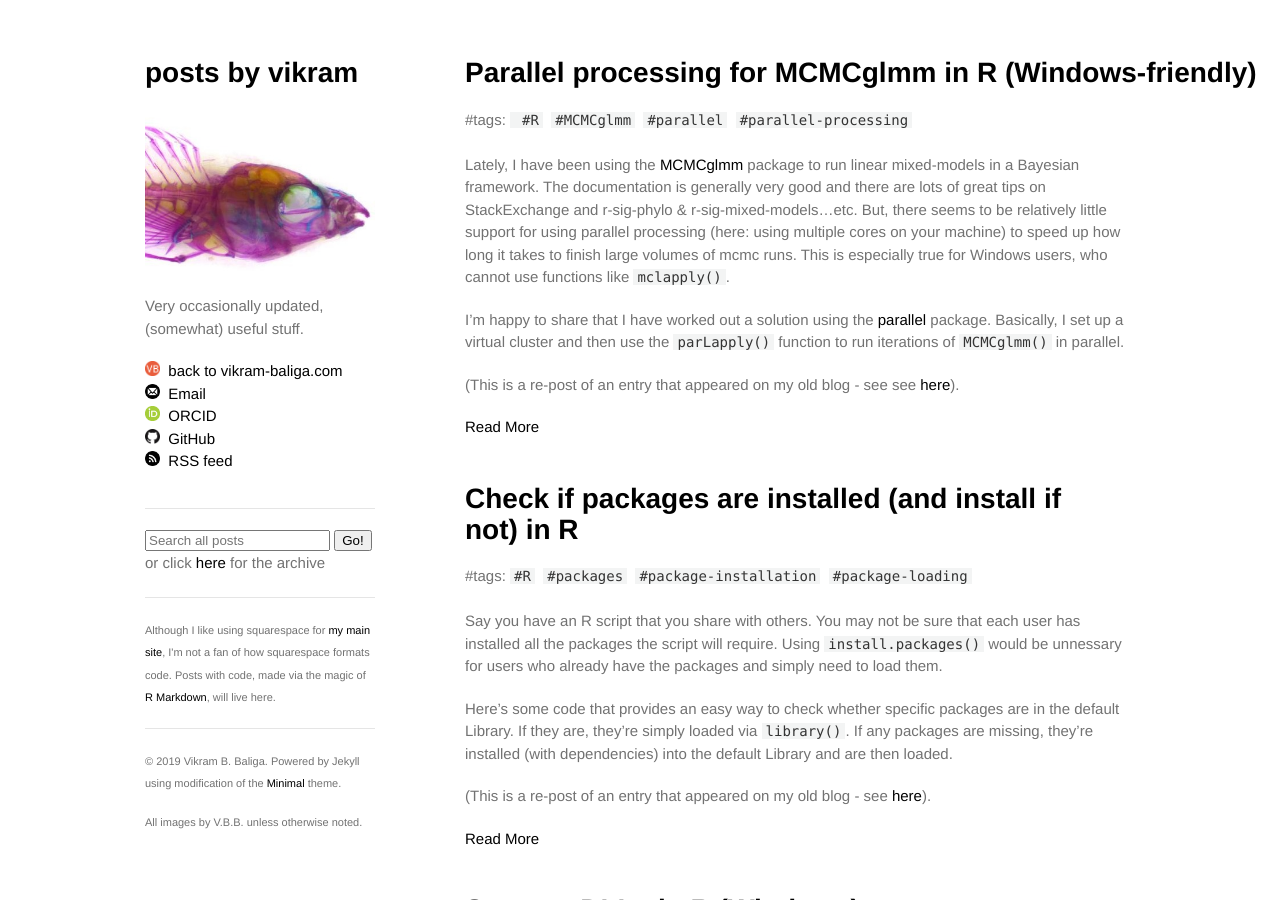
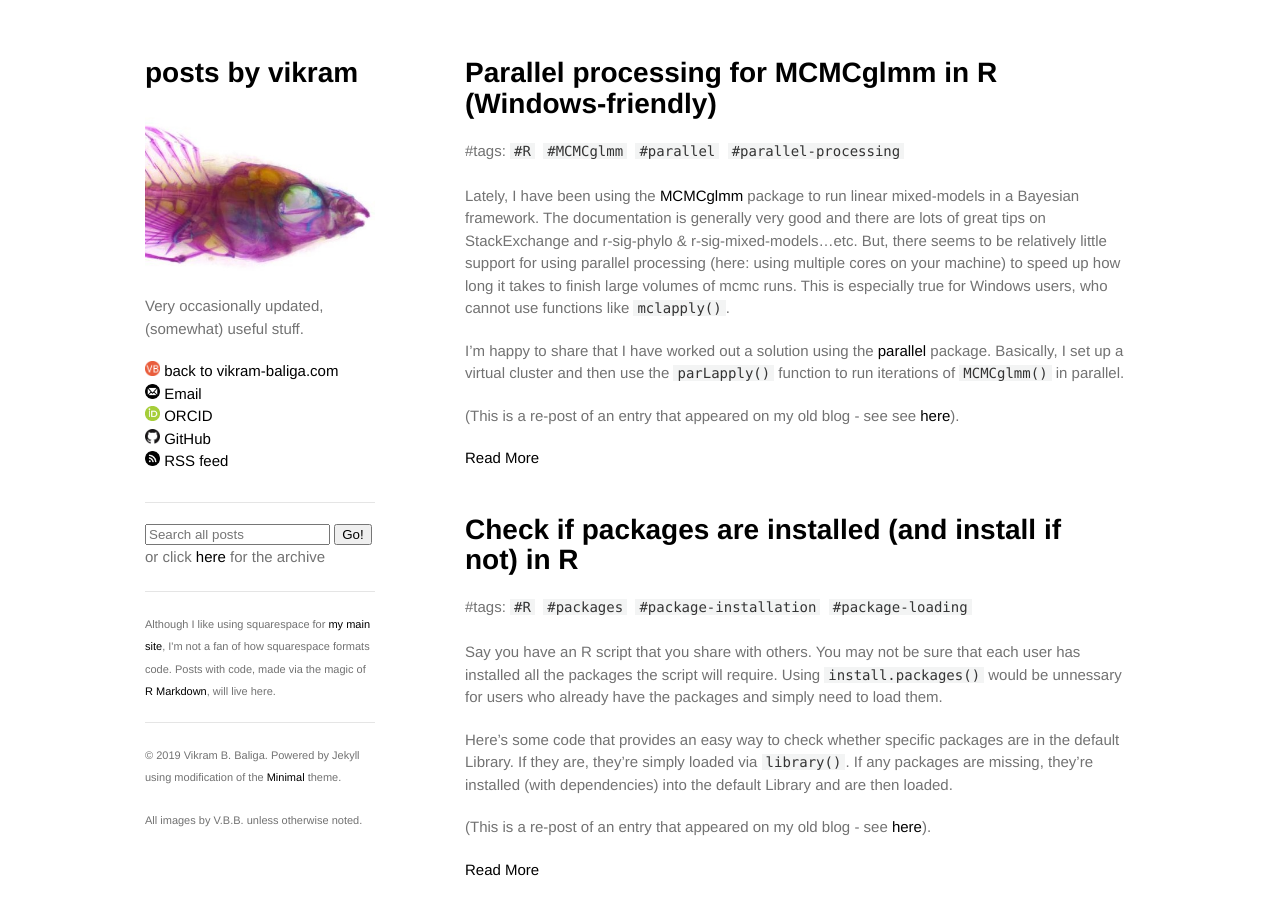
Before and after one commit to vbaliga/vbaliga.github.io, a Jekyll site: the page built from index.html, in a window 1280 px wide and 900 px high. Built offline with Jekyll 4.4.1, drawn with Linux system fonts in a browser that asks for light colours; a script that is not in the unit is left out.

Commit message:
Update default.html

```diff
--- a/_layouts/default.html
+++ b/_layouts/default.html
@@ -15,13 +15,21 @@
     <div class="wrapper">
       <header>
         <h1><a href="{{ "/" | absolute_url }}">{{ site.title | default: site.github.repository_name }}</a></h1>
+
         <a href="https://vbaliga.github.io/"><img src="/images/vbaliga-labroides.jpg" style="width:230px; height:180px" title="vbaliga-labroides" alt="vbaliga.github.io"></a>
+
         <p>{{ site.description | default: site.github.project_tagline }}</p>
-        <p class="view" style="margin: 0; padding-top:15;"><a href="https://www.vikram-baliga.com/"><img src="/images/vb32.png" style="width:15px; height:15px" title="vikram-baliga.com" alt="vikram-baliga.com"></a> <a href="https://www.vikram-baliga.com/"><nobr>&nbsp;back to vikram-baliga.com</a></p>
-        <p class="view" style="margin: 0; padding-top:15;"><a href="mailto:vbaliga@zoology.ubc.ca"><img src="/images/email20.png" style="width:15px; height:15px" title="mailto:vbaliga@zoology.ubc.ca" alt="mailto:vbaliga@zoology.ubc.ca"></a> <a href="mailto:vbaliga@zoology.ubc.ca">&nbsp;Email</a></p>
-        <p class="view" style="margin: 0; padding-top:15;"><a href="https://orcid.org/0000-0002-9367-8974"><img src="/images/orcid_24x24.png" style="width:15px; height:15px" title="orcid.org/0000-0002-9367-8974" alt="orcid.org/0000-0002-9367-8974"> <a href="https://orcid.org/0000-0002-9367-8974">&nbsp;ORCID</a></p>
-        <p class="view" style="margin: 0; padding-top:15;"><a href="https://github.com/vbaliga"><img src="/images/GitHub-Mark-64px.png" style="width:15px; height:15px" title="github.com/vbaliga" alt="github.com/vbaliga"> <a href="{{ site.github.owner_url }}">&nbsp;GitHub</a></p>
-        <p class="view" style="margin: 0; padding-top:15;"><a href="https://vbaliga.github.io/feed.xml"><img src="/images/appbar.rss.png" style="width:15px; height:15px" title="vbaliga.github.io/feed.xml" alt="vbaliga.github.io/feed.xml"></a> <a href="https://vbaliga.github.io/feed.xml">&nbsp;RSS feed</a></p>
+
+        <p class="view" style="margin: 0; padding-top:15; padding-right:15;"><a href="https://www.vikram-baliga.com/"><img src="/images/vb32.png" style="width:15px; height:15px" title="vikram-baliga.com" alt="vikram-baliga.com"></a> <a href="https://www.vikram-baliga.com/">back to vikram-baliga.com</a></p>
+
+        <p class="view" style="margin: 0; padding-top:15; padding-right:15;"><a href="mailto:vbaliga@zoology.ubc.ca"><img src="/images/email20.png" style="width:15px; height:15px" title="mailto:vbaliga@zoology.ubc.ca" alt="mailto:vbaliga@zoology.ubc.ca"></a> <a href="mailto:vbaliga@zoology.ubc.ca">Email</a></p>
+
+        <p class="view" style="margin: 0; padding-top:15; padding-right:15;"><a href="https://orcid.org/0000-0002-9367-8974"><img src="/images/orcid_24x24.png" style="width:15px; height:15px" title="orcid.org/0000-0002-9367-8974" alt="orcid.org/0000-0002-9367-8974"> <a href="https://orcid.org/0000-0002-9367-8974">ORCID</a></p>
+
+        <p class="view" style="margin: 0; padding-top:15; padding-right:15;"><a href="https://github.com/vbaliga"><img src="/images/GitHub-Mark-64px.png" style="width:15px; height:15px" title="github.com/vbaliga" alt="github.com/vbaliga"> <a href="{{ site.github.owner_url }}">GitHub</a></p>
+
+        <p class="view" style="margin: 0; padding-top:15; padding-right:15;"><a href="https://vbaliga.github.io/feed.xml"><img src="/images/appbar.rss.png" style="width:15px; height:15px" title="vbaliga.github.io/feed.xml" alt="vbaliga.github.io/feed.xml"></a> <a href="https://vbaliga.github.io/feed.xml">RSS feed</a></p>
+
       </header>
 
       <section>
@@ -45,7 +53,7 @@
         <hr size=1>
         <p><small>Although I like using squarespace for <a href="https://www.vikram-baliga.com/">my main site</a>, I'm not a fan of how squarespace formats code. Posts with code, made via the magic of <a href="https://rmarkdown.rstudio.com/">R Markdown</a>, will live here.</small></p>
         <hr size=1>
-        <p><small>© 2019 Vikram B. Baliga. Powered by Jekyll using modification of the <a href="https://orderedlist.com/minimal/">Minimal</a> theme.</p>
+        <p><small>© 2019 Vikram B. Baliga. Powered by Jekyll using modification of the <a href="https://orderedlist.com/minimal/">Minimal</a> theme.</small></p>
         <p><small>All images by V.B.B. unless otherwise noted.</small></p>
       </footer>
     </div>
```
